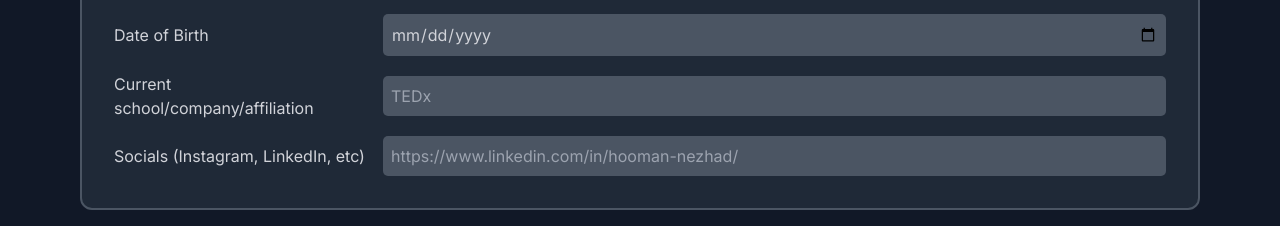
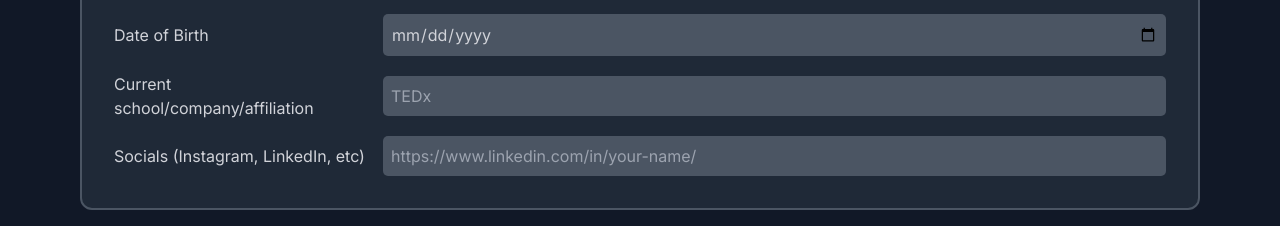
Before and after one commit to jeffrey-zang/attend.tedxcolumbialakeyouth.com, a Next.js app: page /apply/speaker in a window 1280 px wide. Shown: the part 1481-1707 px from the top of the page. Built offline with nearby package versions, Linux system fonts and the light colour scheme.

Commit message:
fix: remove hooman's linkedin

```diff
--- a/pages/apply/speaker.jsx
+++ b/pages/apply/speaker.jsx
@@ -159,7 +159,7 @@ export default function Speaker() {
 
           <div className='input-container'>
             <label>Socials (Instagram, LinkedIn, etc)</label>
-            <input value={socials} onChange={e => setSocials(e.target.value)} type="text" placeholder="https://www.linkedin.com/in/hooman-nezhad/" required />
+            <input value={socials} onChange={e => setSocials(e.target.value)} type="text" placeholder="https://www.linkedin.com/in/your-name/" required />
           </div>
         </div>
 
```
